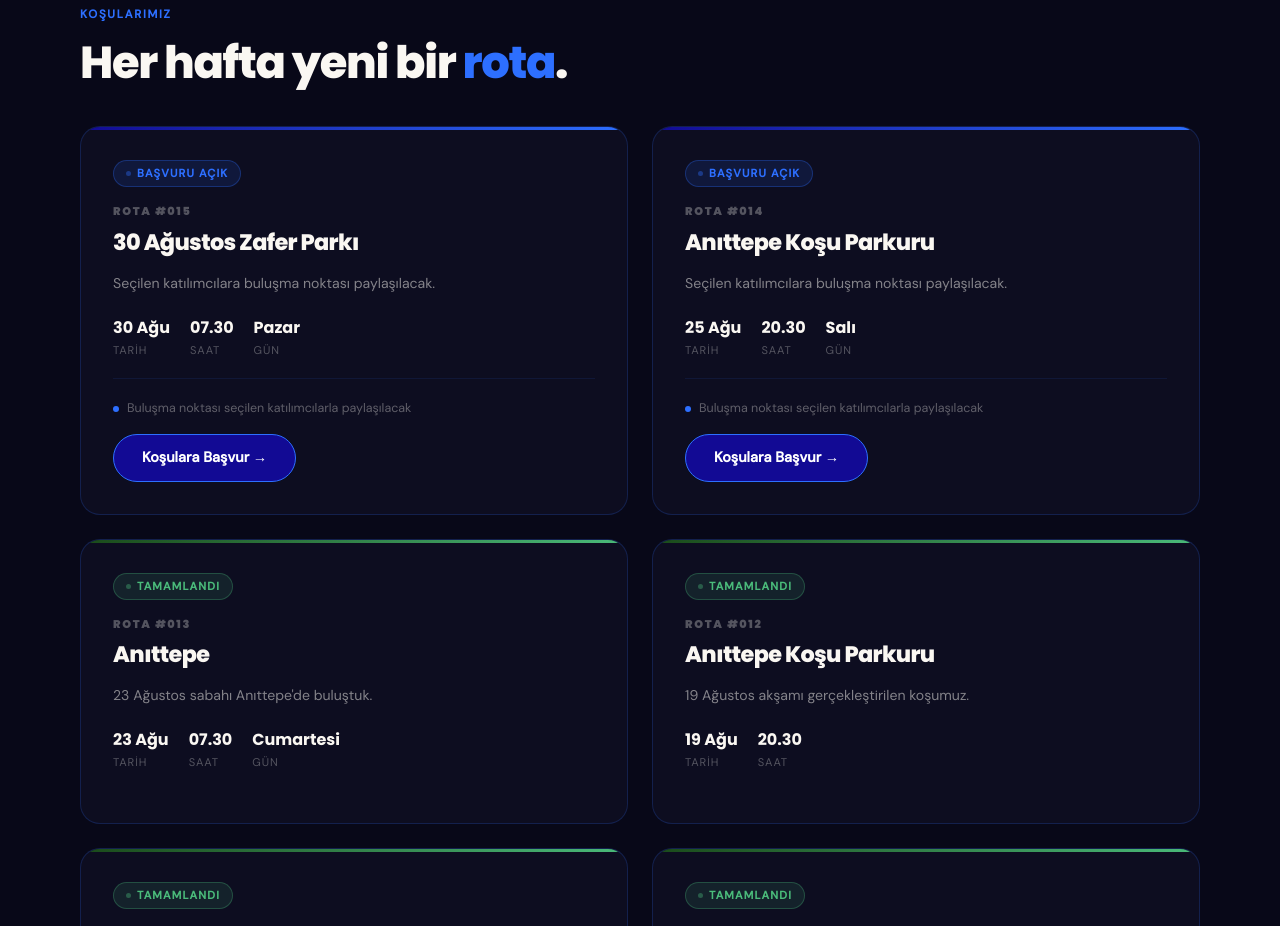
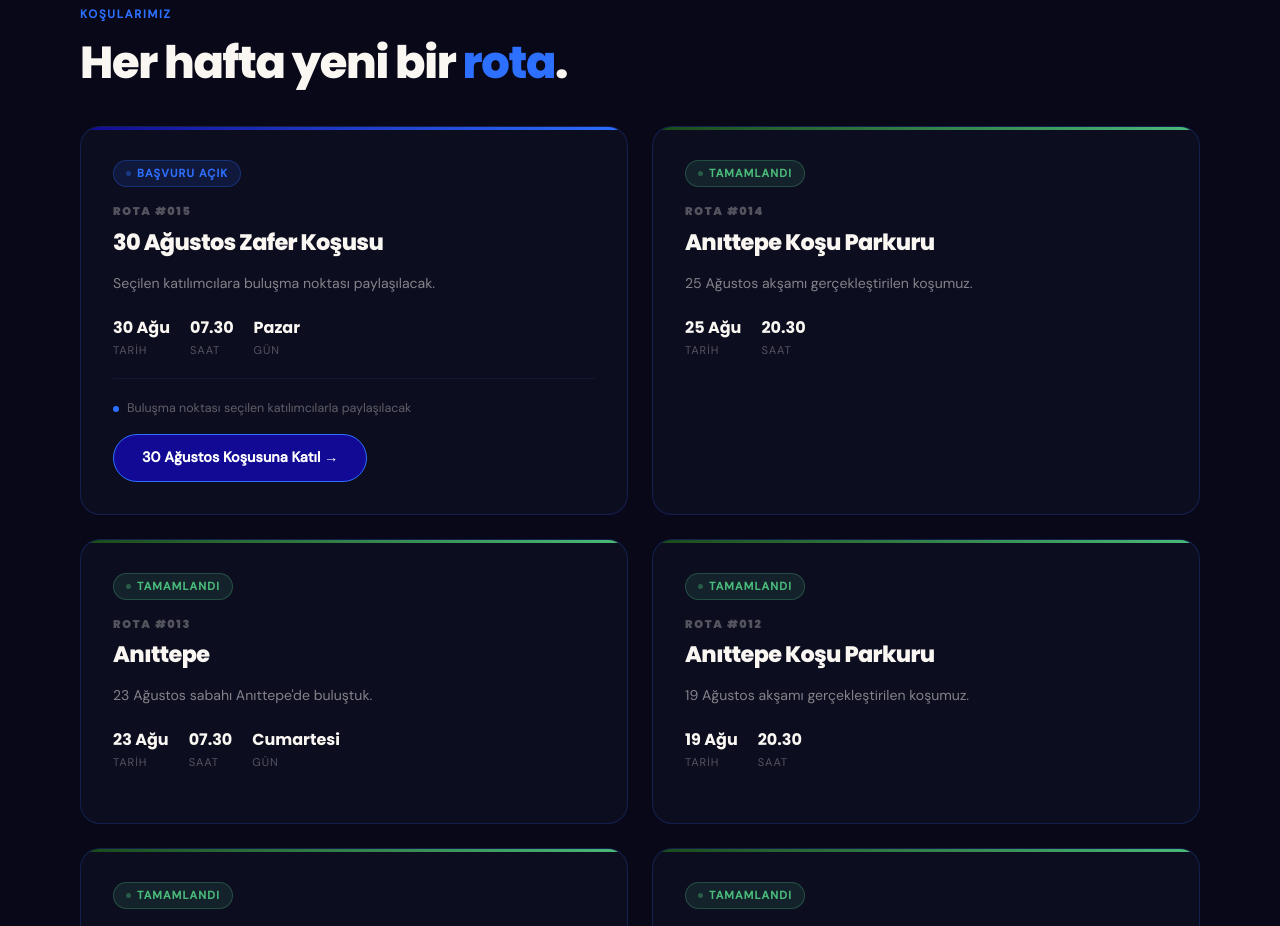
Before and after one commit to tunahanyilmazty/bizzatankara, a Next.js app: page /runners in a window 1280 px wide. Shown: the part 1520-2446 px from the top of the page. Built offline with nearby package versions, Linux system fonts and the light colour scheme.

Commit message:
rota 015 zafer kosusu eklendi rota 014 tamamlandi

```diff
--- a/app/runners/basvuru/page.js
+++ b/app/runners/basvuru/page.js
@@ -45,8 +45,9 @@ function BasvuruForm() {
   const is16a = kosuRef === '16agustos'
   const is19a = kosuRef === '19agustos'
   const is23a = kosuRef === '23agustos'
-  const isKosu = is12 || is21 || is19 || is26 || is2a || is5a || is9a || is12a || is16a || is19a || is23a || isSecim
-  const kosuLabel = is23a ? '23 Ağustos' : is19a ? '19 Ağustos' : is16a ? '16 Ağustos' : is12a ? '12 Ağustos' : is9a ? '9 Ağustos' : is5a ? '5 Ağustos' : is2a ? '2 Ağustos' : is26 ? '26 Temmuz' : is19 ? '19 Temmuz' : is12 ? '12 Temmuz' : is21 ? '21 Haziran' : null
+  const is30a = kosuRef === '30agustos'
+  const isKosu = is12 || is21 || is19 || is26 || is2a || is5a || is9a || is12a || is16a || is19a || is23a || is30a
+  const kosuLabel = is30a ? '30 Ağustos Zafer' : is23a ? '23 Ağustos' : is19a ? '19 Ağustos' : is16a ? '16 Ağustos' : is12a ? '12 Ağustos' : is9a ? '9 Ağustos' : is5a ? '5 Ağustos' : is2a ? '2 Ağustos' : is26 ? '26 Temmuz' : is19 ? '19 Temmuz' : is12 ? '12 Temmuz' : is21 ? '21 Haziran' : null
 
   function handle(e) {
     const { name, value, type, checked } = e.target
--- a/app/runners/page.js
+++ b/app/runners/page.js
@@ -268,7 +268,7 @@ export default function RunnersPage() {
                 Başvuru Açık
               </div>
               <div className="kosu-rota">Rota #015</div>
-              <h3 className="kosu-title">30 Ağustos Zafer Parkı</h3>
+              <h3 className="kosu-title">30 Ağustos Zafer Koşusu</h3>
               <p className="kosu-desc">Seçilen katılımcılara buluşma noktası paylaşılacak.</p>
               <div className="kosu-stats">
                 <div className="kosu-stat">
@@ -289,20 +289,20 @@ export default function RunnersPage() {
                 <div className="gizli-note-dot"></div>
                 Buluşma noktası seçilen katılımcılarla paylaşılacak
               </div>
-              <a href="/runners/basvuru?kosu=secim" className="kosu-btn">
-                Koşulara Başvur →
+              <a href="/runners/basvuru?kosu=30agustos" className="kosu-btn">
+                30 Ağustos Koşusuna Katıl →
               </a>
             </div>
 
             {/* ROTA 014 */}
-            <div className="kosu-card yaklasan">
-              <div className="kosu-badge badge-yaklasan">
+            <div className="kosu-card tamamlandi">
+              <div className="kosu-badge badge-tamamlandi">
                 <span className="badge-dot"></span>
-                Başvuru Açık
+                Tamamlandı
               </div>
               <div className="kosu-rota">Rota #014</div>
               <h3 className="kosu-title">Anıttepe Koşu Parkuru</h3>
-              <p className="kosu-desc">Seçilen katılımcılara buluşma noktası paylaşılacak.</p>
+              <p className="kosu-desc">25 Ağustos akşamı gerçekleştirilen koşumuz.</p>
               <div className="kosu-stats">
                 <div className="kosu-stat">
                   <span className="kosu-stat-val">25 Ağu</span>
@@ -312,20 +312,7 @@ export default function RunnersPage() {
                   <span className="kosu-stat-val">20.30</span>
                   <span className="kosu-stat-label">Saat</span>
                 </div>
-                <div className="kosu-stat">
-                  <span className="kosu-stat-val">Salı
-                  </span>
-                  <span className="kosu-stat-label">Gün</span>
-                </div>
               </div>
-              <div className="kosu-divider"></div>
-              <div className="gizli-note">
-                <div className="gizli-note-dot"></div>
-                Buluşma noktası seçilen katılımcılarla paylaşılacak
-              </div>
-              <a href="/runners/basvuru?kosu=secim" className="kosu-btn">
-                Koşulara Başvur →
-              </a>
             </div>
 
             {/* ROTA 013 */}
```
